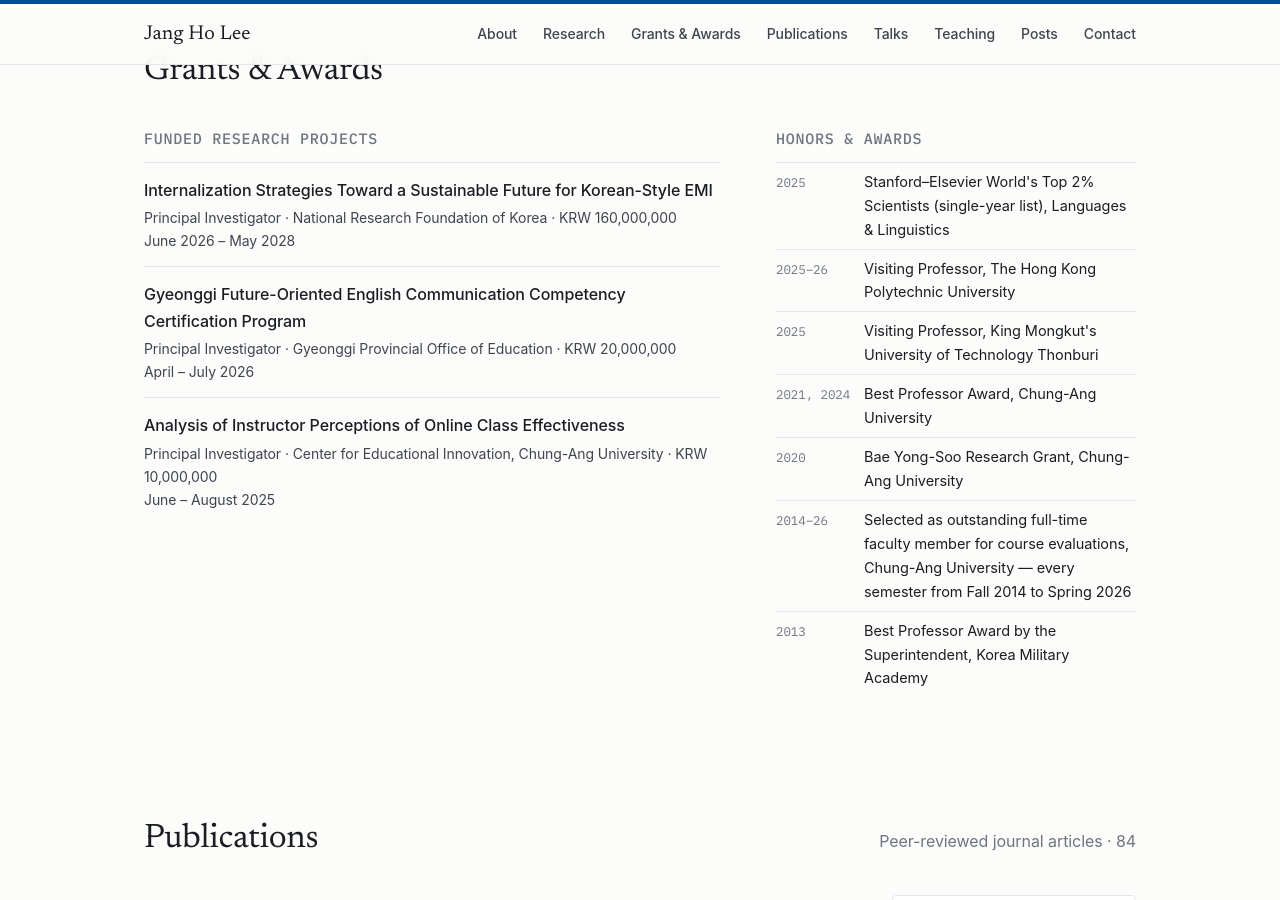
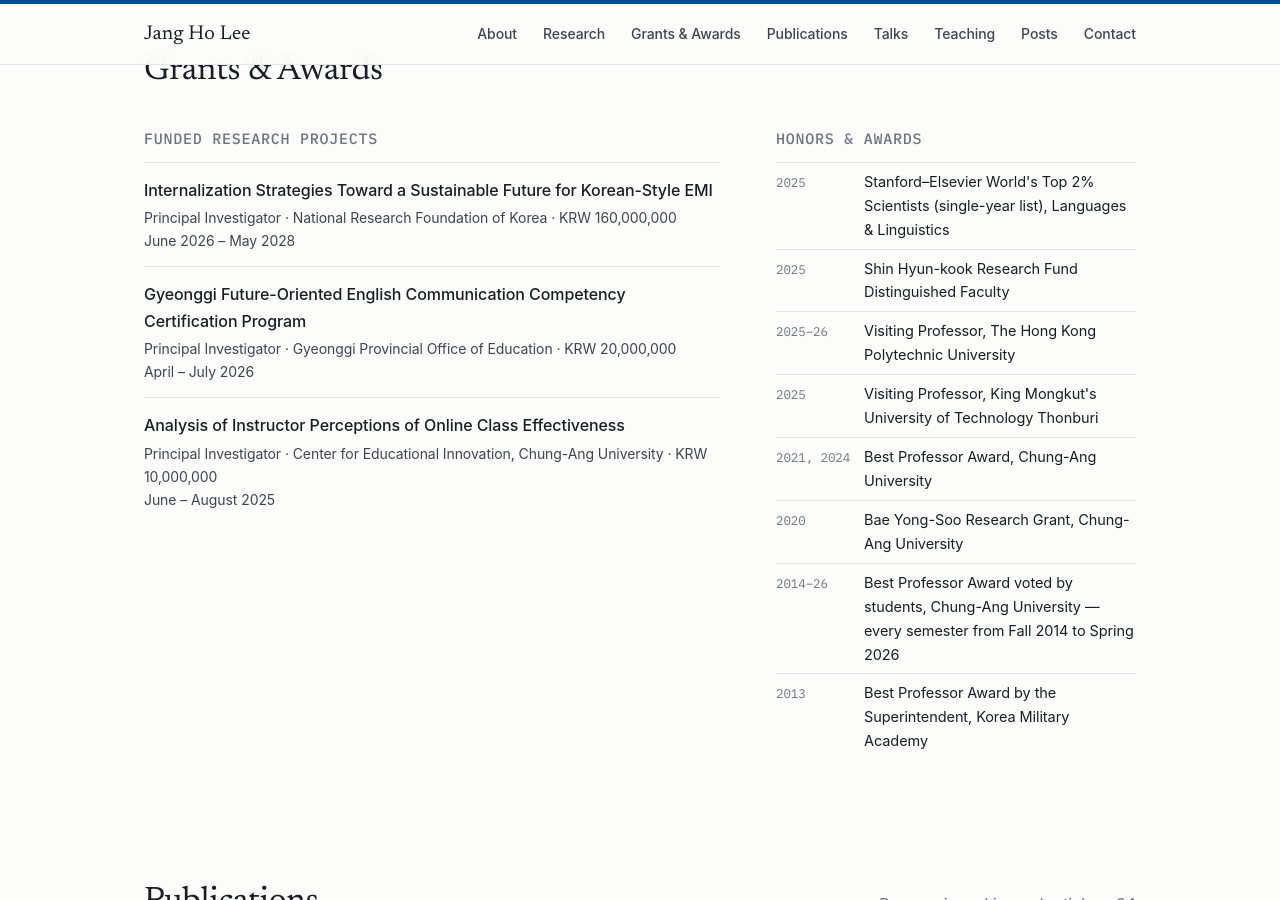
Before and after one commit to jangho330/jangho330.github.io, a Jekyll site: the page built from index.html, in a window 1280 px wide and 900 px high, scrolled down 2533 px. Built offline with Jekyll 4.4.1, drawn with Linux system fonts in a browser that asks for light colours; some web fonts are replaced.

Commit message:
Add files via upload

```diff
--- a/_data/awards.yml
+++ b/_data/awards.yml
@@ -1,6 +1,8 @@
 # Honors and awards (최근 순)
 - when: "2025"
   what: "Stanford–Elsevier World's Top 2% Scientists (single-year list), Languages & Linguistics"
+- when: "2025"
+  what: "Shin Hyun-kook Research Fund Distinguished Faculty"
 - when: "2025–26"
   what: "Visiting Professor, The Hong Kong Polytechnic University"
 - when: "2025"
@@ -10,6 +12,6 @@
 - when: "2020"
   what: "Bae Yong-Soo Research Grant, Chung-Ang University"
 - when: "2014–26"
-  what: "Selected as outstanding full-time faculty member for course evaluations, Chung-Ang University — every semester from Fall 2014 to Spring 2026"
+  what: "Best Professor Award voted by students, Chung-Ang University — every semester from Fall 2014 to Spring 2026"
 - when: "2013"
   what: "Best Professor Award by the Superintendent, Korea Military Academy"
```
